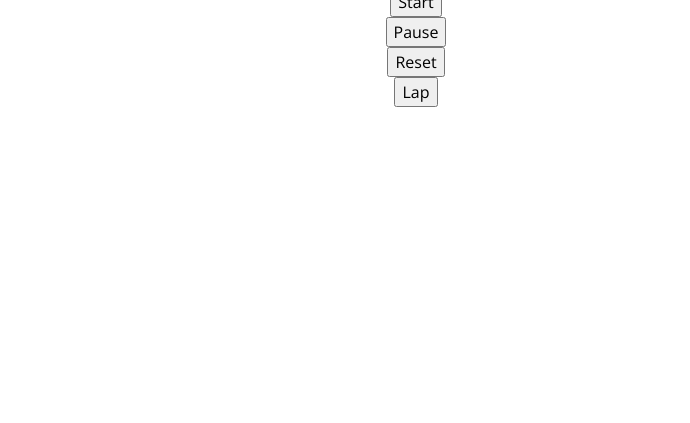
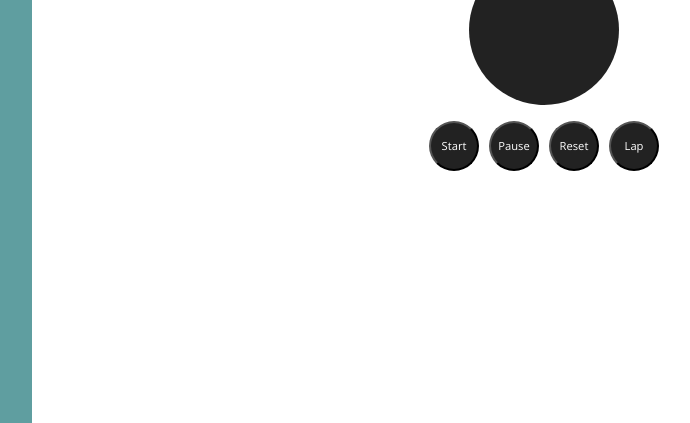
Before and after one commit to yogeshkartik/counter, a plain HTML site: page index.html in a window 1280 px wide. Shown: the part 377-800 px from the top of the page, without its empty margins (224-914 px from the left). Drawn offline with nearby package versions, Linux system fonts and the light colour scheme.

Commit message:
fix: restructure HTML layout and enhance CSS styling for better UI

```diff
--- a/index.html
+++ b/index.html
@@ -1,26 +1,35 @@
 <!DOCTYPE html>
 <html lang="en">
   <head>
-    <meta charset="UTF-8">
-    <meta name="viewport" content="width=device-width, initial-scale=1.0">
+    <meta charset="UTF-8" />
+    <meta name="viewport" content="width=device-width, initial-scale=1.0" />
     <title>Counter</title>
-    <link rel="preconnect" href="https://fonts.googleapis.com">
-    <link rel="preconnect" href="https://fonts.gstatic.com" crossorigin>
-    <link href="https://fonts.googleapis.com/css2?family=Open+Sans:ital,wght@0,300..800;1,300..800&display=swap" rel="stylesheet">
-    <link rel="stylesheet" href="style.css">
+    <link rel="preconnect" href="https://fonts.googleapis.com" />
+    <link rel="preconnect" href="https://fonts.gstatic.com" crossorigin />
+    <link
+      href="https://fonts.googleapis.com/css2?family=Open+Sans:ital,wght@0,300..800;1,300..800&display=swap"
+      rel="stylesheet"
+    />
+    <link rel="stylesheet" href="style.css" />
   </head>
   <body>
+    <div class="container">
+      <div class="lap"></div>
+      <div class="container-main">
+        <div class="title">
           <h1>Counter</h1>
-    <div class="counter">
+        </div>
+        <div class="counter-circle">
           <p id="counter"></p>
         </div>
 
-    <button id="start-count">Start</button>
-    <button id="pause-resume">Pause</button>
-    <button id="reset-count">Reset</button>
-    <button id="lap-count">Lap</button>
-
-    <div class="lap">
+        <div class="button-group">
+          <button class="button" id="start-count">Start</button>
+          <button class="button" id="pause-resume">Pause</button>
+          <button class="button" id="reset-count">Reset</button>
+          <button class="button" id="lap-count">Lap</button>
+        </div>
+      </div>
     </div>
 
     <script src="script.js"></script>
--- a/style.css
+++ b/style.css
@@ -77,9 +77,79 @@ h6 {
 body {
   margin: 0;
   height: 100vh;
+  font-family: "Open Sans", sans-serif;
+  overflow: hidden;
+  /* display: flex; */
+  /* flex-direction: column; */
+  /* justify-content: center;  */
+  /* align-items: center;  */
+}
+
+
+/* ============== Custom ==============  */
+
+.container{
+  width: 100%;
+  height: 100vh;
+  display: grid;
+  grid-template-columns: 20% 80%;
+  justify-content: center;
+  /* align-items: center; */
+}
+
+.lap{
+  display: flex;
+  overflow-y: auto;
+  height: 100vh;
+  flex-direction: column-reverse;
+  gap: 10px;
+  background-color: cadetblue;
+}
+
+.container-main{
   display: flex;
   flex-direction: column;
-  justify-content: center; /* horizontal center */
-  align-items: center; /* vertical center */
-  font-family: "Open Sans", sans-serif;
+  justify-content: center;
+  align-items: center;
 }
+
+.title{
+  color: #222;
+}
+
+.counter-circle{
+  border-radius: 50%;
+  width: 150px;
+  height: 150px;
+  background-color: #222;
+
+  display: flex;
+  align-items: center;
+  justify-content: center;
+  color: white;
+  font-size: 3rem;
+  font-weight: bold;
+  margin-bottom:1rem;
+  margin-top: 2rem;
+}
+
+.button-group{
+  display: flex;
+  gap: 10px;
+
+
+}
+
+.button{
+  border-radius: 50%;
+  width: 50px;
+  height: 50px;
+  background-color: #222;
+
+  display: flex;
+  align-items: center;
+  justify-content: center;
+  color: white;
+  font-size: 0.7rem;
+  /* font-weight: bold; */
+}
```
Lines whose indentation alone changed are shown as unchanged.
